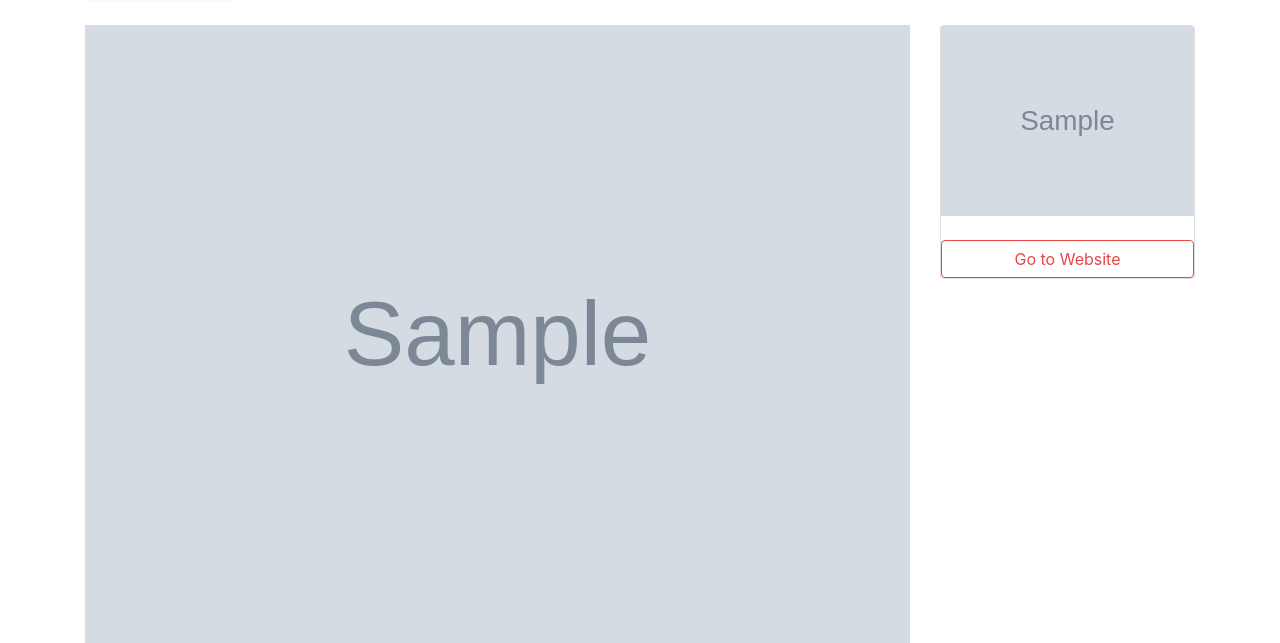
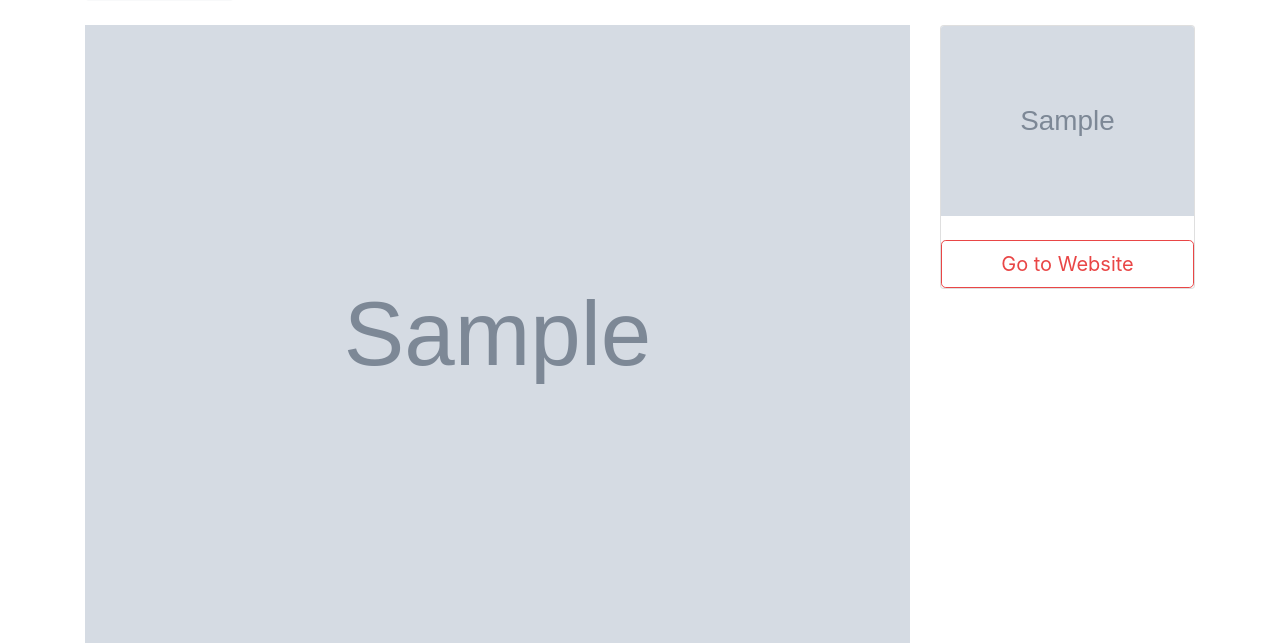
Before and after one commit to seabazz/btre, a Django app: page /listings/1 in a window 1280 px wide. Shown: the part 552-1195 px from the top of the page. Run offline with Django 3.2, Linux system fonts and the light colour scheme; tables that the repository leaves empty hold one stand-in row (values such as "Sample post"); grey boxes marked "Sample" are stand-in pictures; some libraries are stand-ins or nearby versions.

Commit message:
add btn large

```diff
--- a/templates/listings/listing.html
+++ b/templates/listings/listing.html
@@ -147,7 +147,7 @@
                 <div class="card mb-3">
                   <img class="card-img-top" src="{{ listing.realtor.photo.url }}" alt="">
                   </br>
-                  <a href="http://{{listing.bedrooms}}" class="btn btn-outline-danger btn-block"  target="_blank">Go to Website</a>
+                  <a href="http://{{listing.bedrooms}}" class="btn btn-outline-danger btn-block btn-lg"  target="_blank">Go to Website</a>
                 </div>
             </div>
            <!--<div class="col-md-3">
```
